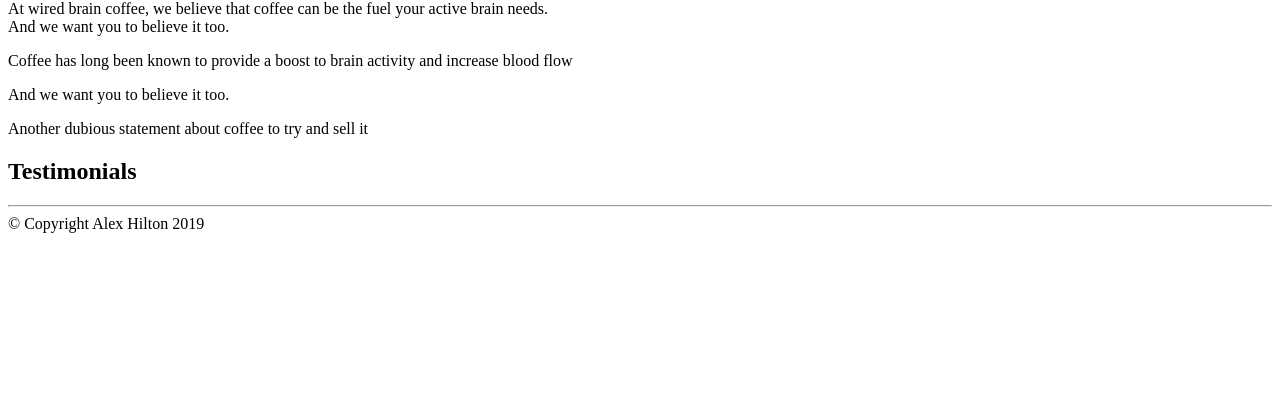
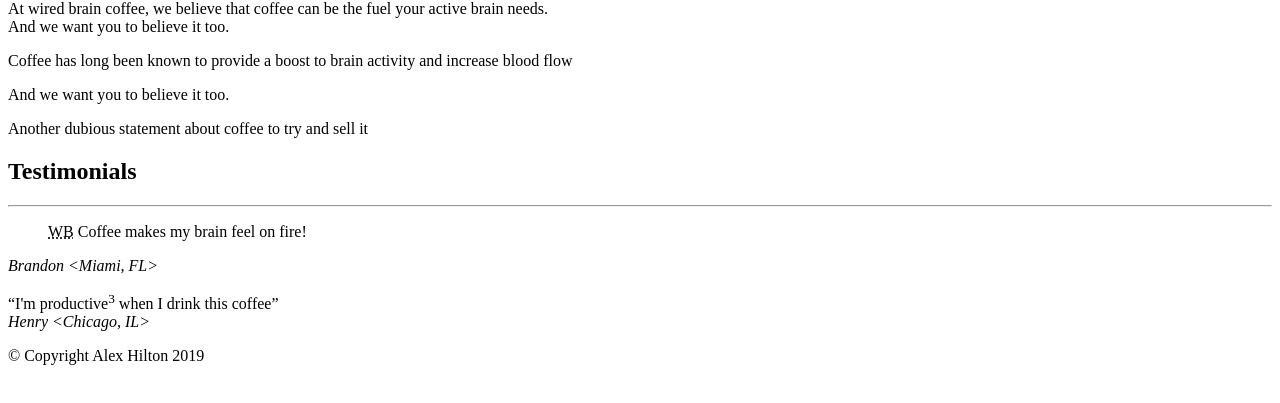
Before and after one commit to MrAlexHilton91/HTMLFundamentals, a plain HTML site: page default.html in a window 1280 px wide. Shown: the part 127-530 px from the top of the page. Drawn offline with Linux system fonts and the light colour scheme.

Commit message:
reference text

```diff
--- a/default.html
+++ b/default.html
@@ -24,6 +24,15 @@
 
         <h2>Testimonials</h2>
         <hr />
+
+        <blockquote><abbr title="Wired Brain">WB</abbr> Coffee makes my brain feel on fire!</blockquote>
+        <cite>Brandon &lt;Miami, FL&gt;</cite>
+
+        <p>
+            <q>I'm productive<sup>3</sup> when I drink this coffee</q>
+            <br />
+            <cite>Henry &lt;Chicago, IL&gt;</cite>
+        </p>
     </div>
 
     <div id="footer">
```
